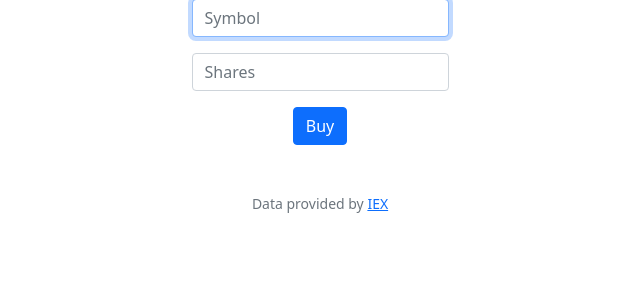
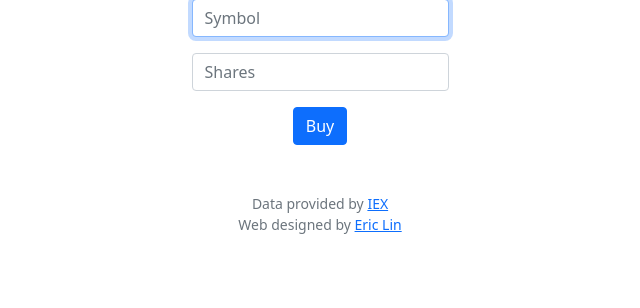
Before and after one commit to ericlinsechs/finance_app, a Flask app: page /buy in a window 1280 px wide. Shown: the part 191-499 px from the top of the page, without its empty margins (320-960 px from the left). Run offline with Flask 3, Linux system fonts and the light colour scheme; the visitor is signed in with stand-in values (Sample User, id 1).

Commit message:
Add signing on footer

```diff
--- a/templates/layout.html
+++ b/templates/layout.html
@@ -63,6 +63,8 @@
 
         <footer class="mb-5 small text-center text-muted">
             Data provided by <a href="https://iexcloud.io/">IEX</a>
+            <br>
+            Web designed by <a href="https://github.com/ericlinsechs">Eric Lin</a>
         </footer>
 
     </body>
```
